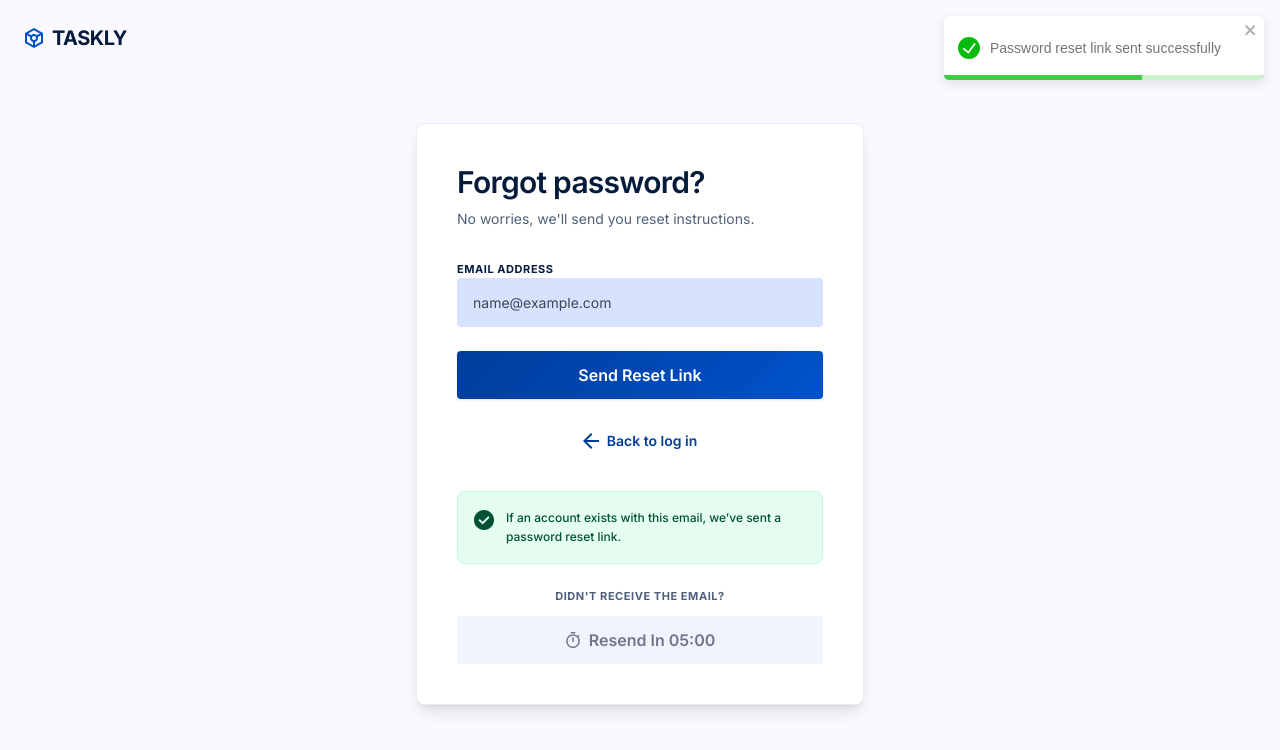
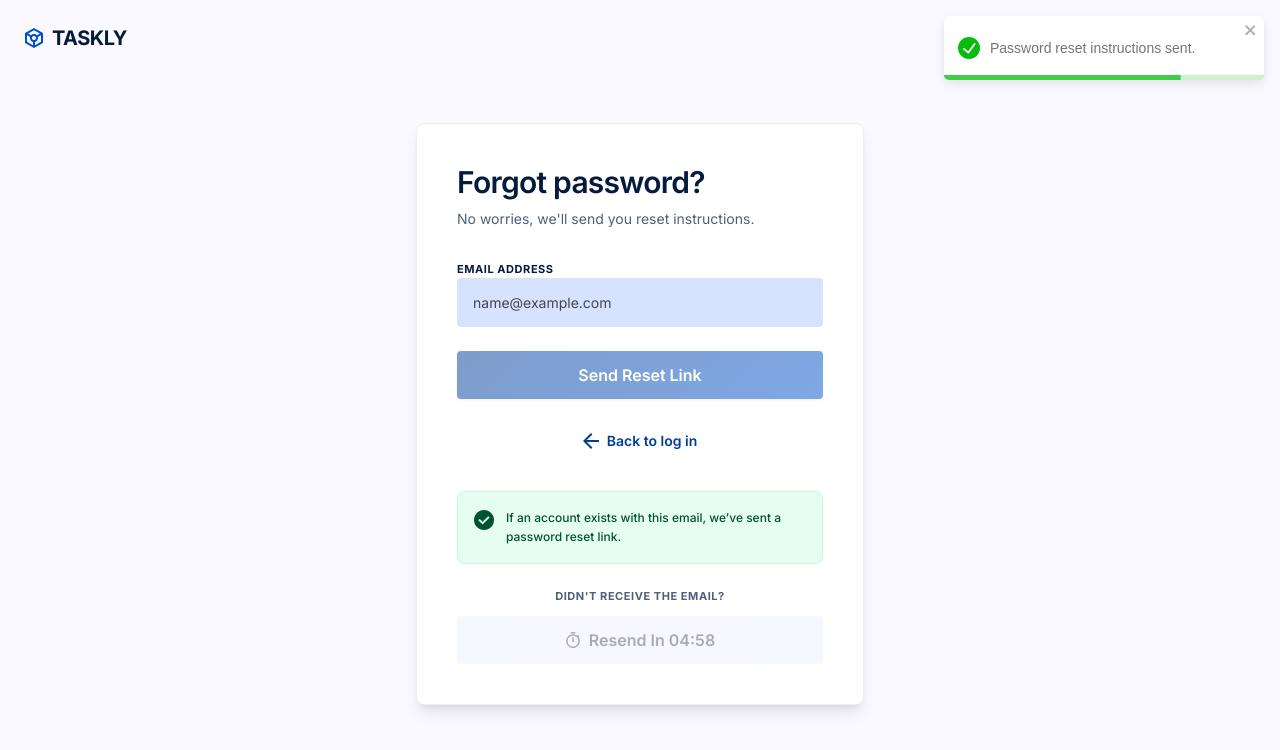
Before and after one commit to HaidyHisham/taskly, a React (Vite) app: page /forgot-password in a window 1280 px wide. Both pictures are taken after typing "name@example.com" into the empty fields and a click on the button "Send Reset Link". Shown: the top 750 px of the page. Built offline with nearby package versions, Linux system fonts and the light colour scheme.

Commit message:
feat: implement Forgot Password flow with validation, reset timer

```diff
--- a/src/features/auth/components/forgot/ForgotForm.tsx
+++ b/src/features/auth/components/forgot/ForgotForm.tsx
@@ -2,6 +2,7 @@ import AuthButton from "@/shared/AuthButton";
 import FormField from "@/shared/FormField";
 import Title from "@/shared/Title";
 import { useForm, type SubmitHandler } from "react-hook-form";
+import { zodResolver } from "@hookform/resolvers/zod";
 import { Link } from "react-router-dom";
 import LeftArrowIcon from "@/assets/icons/leftArrow.svg?react";
 import CheckFill from "@/assets/icons/checkFill.svg?react";
@@ -10,22 +11,54 @@ import TimerIcon from "@/assets/icons/timer.svg?react";
 import LockIcon from "@/assets/icons/lock.svg?react";
 import { useState } from "react";
 import { toast } from "react-toastify";
-
-interface IForgotInput {
-  email: string;
-}
+import { forgotSchema, type TForgotInput } from "../../schemas/forgot.schema";
+import { useTimer } from "../../hooks/useTimer";
 
 function ForgotForm() {
   const [isSubmitted, setIsSubmitted] = useState(false);
-  const { control, handleSubmit } = useForm<IForgotInput>({
+  const [isLoading, setIsLoading] = useState(false);
+  const [trialsLeft, setTrialsLeft] = useState(3);
+  const { formatedTime, isRunning, startTimer } = useTimer();
+
+  const {
+    control,
+    handleSubmit,
+    formState: { errors },
+  } = useForm<TForgotInput>({
+    resolver: zodResolver(forgotSchema),
+    mode: "onChange",
     defaultValues: {
       email: "",
     },
   });
 
-  const onSubmit: SubmitHandler<IForgotInput> = (data) => {
-    toast.success('Password reset link sent successfully');
-    setIsSubmitted(true);
+  const onSubmit: SubmitHandler<TForgotInput> = (_data) => {
+    setIsLoading(true);
+    setTimeout(() => {
+      setIsLoading(false);
+      setIsSubmitted(true);
+      startTimer();
+      toast.success("Password reset instructions sent.");
+    }, 500);
+  };
+
+  const handleResend = () => {
+    if (trialsLeft <= 0 || isRunning || isLoading) return;
+    setIsLoading(true);
+    setTimeout(() => {
+      setIsLoading(false);
+      setTrialsLeft((prev) => prev - 1);
+      startTimer();
+      toast.success("Password reset link resent.");
+    }, 500);
+  };
+
+  const isResendDisabled = isRunning || trialsLeft <= 0 || isLoading;
+
+  const getResendText = () => {
+    if (trialsLeft <= 0) return "No trials left";
+    if (isRunning) return `Resend in ${formatedTime}`;
+    return `Resend now (${trialsLeft} left)`;
   };
 
   return (
@@ -52,25 +85,25 @@ function ForgotForm() {
           label="EMAIL ADDRESS"
           type="email"
           placeholder="Enter your email"
+          fieldMsg={errors.email?.message}
+          variant={errors.email ? "error" : "default"}
           containerClassName="w-full"
         />
 
-        <AuthButton type="submit" className="py-3.5 w-full">
-          Send Reset Link
+        <AuthButton type="submit" disabled={isLoading || isSubmitted} className="py-3.5 w-full">
+          {isLoading ? "Sending..." : "Send Reset Link"}
         </AuthButton>
       </form>
 
-      <div className="w-full flex justify-center  items-center">
+      <div className="w-full flex justify-center items-center">
         <Link to="/login" className="text-primary font-semibold hover:underline flex items-center gap-x-2 text-sm">
           <LeftArrowIcon className="w-4 h-4" />
           Back to log in
         </Link>
       </div>
 
-
       {isSubmitted && (
         <>
-
           <div className="hidden md:flex flex-col gap-y-6 pt-2">
             <div className="bg-success-mint/20 p-4 rounded-8px gap-3 flex items-start border border-success-mint/40">
               <CheckFill className="w-5 h-5 min-w-5 text-[#005235] mt-0.5 shrink-0" />
@@ -83,9 +116,15 @@ function ForgotForm() {
               <span className="text-label font-bold tracking-wider uppercase text-slate-medium">
                 DIDN'T RECEIVE THE EMAIL?
               </span>
-              <Button variant="tertiay" className="w-auto min-h-12 flex items-center justify-center gap-2 text-sm font-semibold">
+              <Button
+                variant="tertiay"
+                onClick={handleResend}
+                disabled={isResendDisabled}
+                className={`w-auto min-h-12 flex items-center justify-center gap-2 text-sm font-semibold ${isResendDisabled ? "opacity-60 cursor-not-allowed" : "hover:underline cursor-pointer"
+                  }`}
+              >
                 <TimerIcon className="w-4 h-4 text-[#737685] shrink-0" />
-                <span className="text-[#737685]">Resend in 05:00</span>
+                <span className="text-[#737685]">{getResendText()}</span>
               </Button>
             </div>
           </div>
@@ -102,8 +141,14 @@ function ForgotForm() {
               <span className="text-[10px] font-bold tracking-wider uppercase text-[#00523599]">
                 DIDN'T RECEIVE EMAIL?
               </span>
-              <button type="button" className="flex items-center gap-1.5 text-xs font-bold text-primary uppercase hover:underline cursor-pointer">
-                <span>RESEND IN 05:00</span>
+              <button
+                type="button"
+                onClick={handleResend}
+                disabled={isResendDisabled}
+                className={`flex items-center gap-1.5 text-xs font-bold text-primary uppercase ${isResendDisabled ? "opacity-50 cursor-not-allowed" : "hover:underline cursor-pointer"
+                  }`}
+              >
+                <span>{getResendText()}</span>
               </button>
             </div>
           </div>
--- /dev/null
+++ b/src/features/auth/hooks/useTimer.ts
@@ -0,0 +1,39 @@
+import { useEffect, useState } from 'react';
+
+export const useTimer = () => {
+  const INITIAL_TIME = 5 * 60;
+
+  const [timeLeft, setTimeLeft] = useState(INITIAL_TIME);
+  const [isRunning, setIsRunning] = useState(false);
+
+  useEffect(() => {
+    let interval: ReturnType<typeof setInterval> | null = null;
+
+    if (isRunning && timeLeft > 0) {
+      interval = setInterval(() => {
+        setTimeLeft((prev) => prev - 1);
+      }, 1000);
+    } else if (timeLeft === 0) {
+      setIsRunning(false);
+      setTimeLeft(INITIAL_TIME);
+    }
+
+    return () => {
+      if (interval) clearInterval(interval!);
+    };
+  }, [timeLeft, isRunning]);
+
+
+  const startTimer = () => {
+    setIsRunning(true);
+    setTimeLeft(INITIAL_TIME);
+  };
+
+
+  const mins = Math.floor(timeLeft / 60);
+  const seconds = timeLeft % 60;
+
+  const formatedTime = `${String(mins).padStart(2, '0')}:${String(seconds).padStart(2, '0')}`;
+
+  return { formatedTime, isRunning, startTimer, timeLeft };
+};
--- /dev/null
+++ b/src/features/auth/schemas/forgot.schema.ts
@@ -0,0 +1,7 @@
+import { z } from "zod";
+
+export const forgotSchema = z.object({
+    email: z.string().min(1, "Email is required").email("Invalid email address"),
+});
+
+export type TForgotInput = z.infer<typeof forgotSchema>;
--- a/src/shared/AuthButton.tsx
+++ b/src/shared/AuthButton.tsx
@@ -12,7 +12,7 @@ const AuthButton: React.FC<IProps> = ({variant='primary', children, ...props})=>
     }
 
     return (
-        <button {...props} className={` w-full px-6 py-2.5 text-body leading-5 flex items-center justify-center gap-0.5 capitalize cursor-pointer ${btnVariants[variant]} ${props.className}`}>
+        <button {...props} className={` w-full px-6 py-2.5 text-body leading-5 flex items-center justify-center gap-0.5 capitalize cursor-pointer disabled:opacity-50 disabled:cursor-not-allowed ${btnVariants[variant]} ${props.className}`}>
             {children}
         </button>
     )
```
